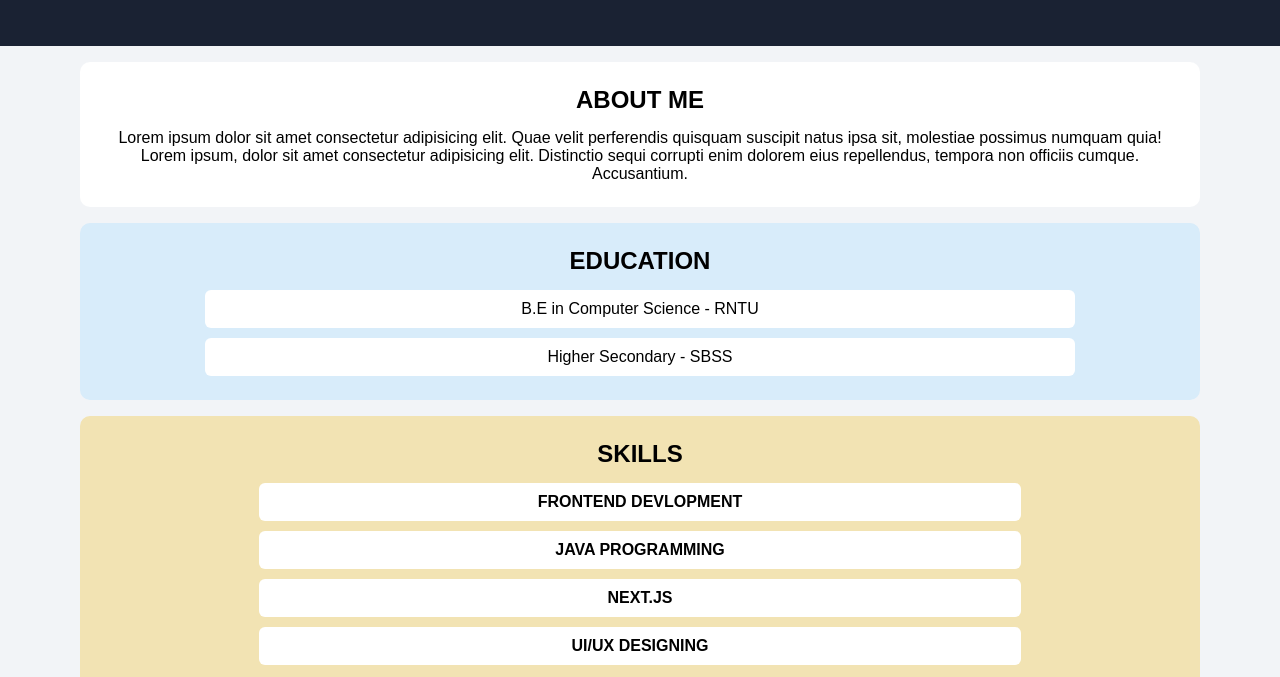
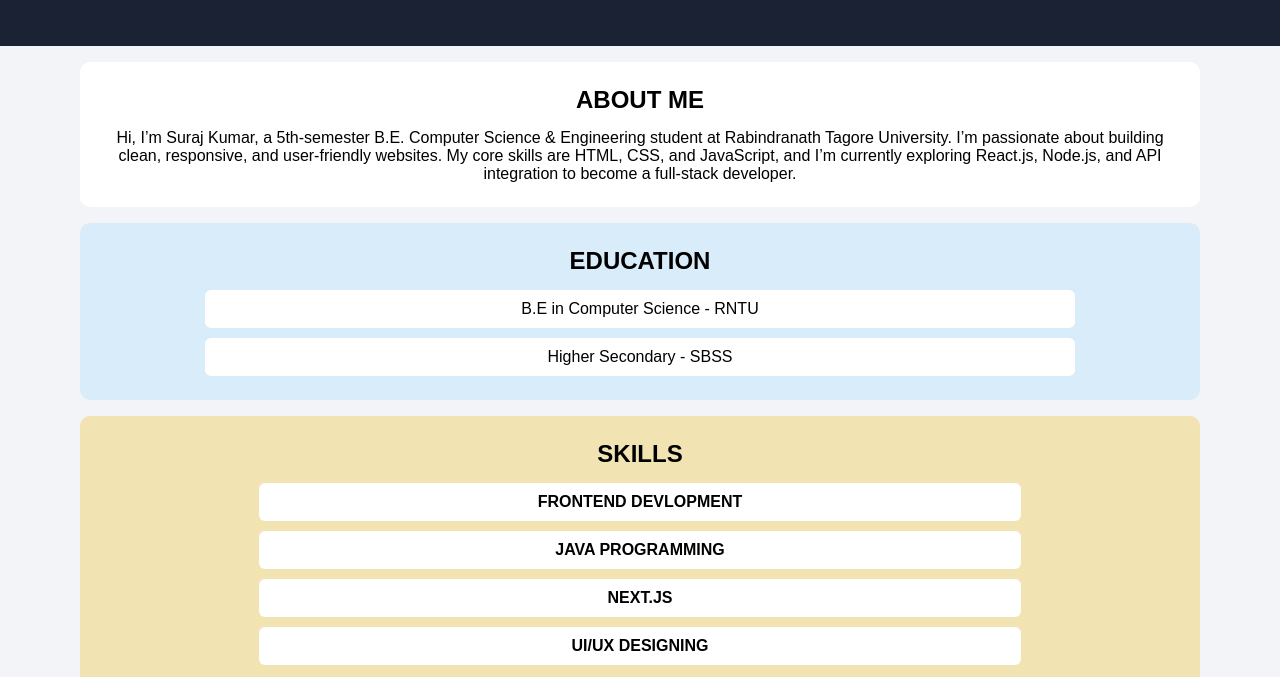
Before and after one commit to imsurajyd/Simple-Resume-Website, a plain HTML site: page index.html in a window 1280 px wide. Shown: the part 123-800 px from the top of the page. Drawn offline with Linux system fonts and the light colour scheme.

Commit message:
Add about subtitle & Arrange README.md File

```diff
--- a/index.html
+++ b/index.html
@@ -3,7 +3,7 @@
   <head>
     <meta http-equiv="Content-Type" content="text/html;charset=UTF-8" />
     <meta name="viewport" content="width=device-width, initial-scale=1.0" />
-    <link rel="shortcut icon" href="fevicon-logo.jpg" type="image/x-icon">
+    <link rel="shortcut icon" href="./assets/fevicon-logo.jpg" type="image/x-icon">
     <title>My Resume Website</title>
     <link rel="stylesheet" href="style.css" />
   </head>
@@ -17,7 +17,7 @@
 
         <section class="about">
             <h2>About Me</h2>
-            <p>Lorem ipsum dolor sit amet consectetur adipisicing elit. Quae velit perferendis quisquam suscipit natus ipsa sit, molestiae possimus numquam quia! Lorem ipsum, dolor sit amet consectetur adipisicing elit. Distinctio sequi corrupti enim dolorem eius repellendus, tempora non officiis cumque. Accusantium.</p>
+            <p>Hi, I’m Suraj Kumar, a 5th-semester B.E. Computer Science & Engineering student at Rabindranath Tagore University. I’m passionate about building clean, responsive, and user-friendly websites. My core skills are HTML, CSS, and JavaScript, and I’m currently exploring React.js, Node.js, and API integration to become a full-stack developer.</p>
         </section>
 
         <section class="education">
```
Also changed, not shown: assets/fevicon-logo.jpg (renamed from fevicon-logo.jpg), 1 other file.
